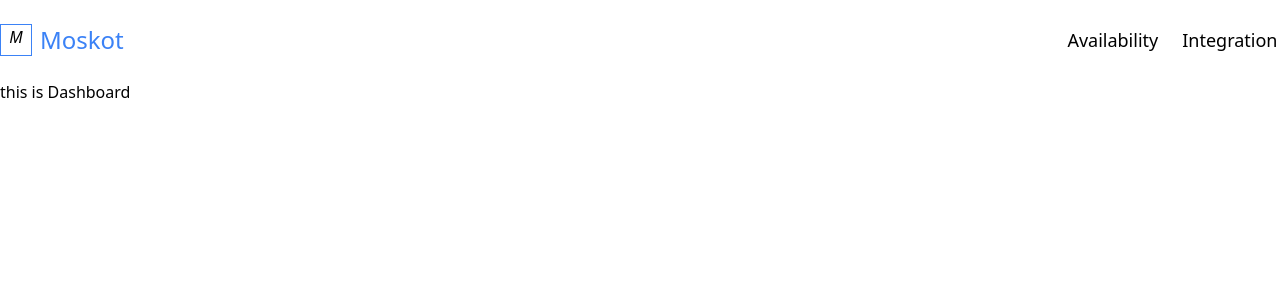
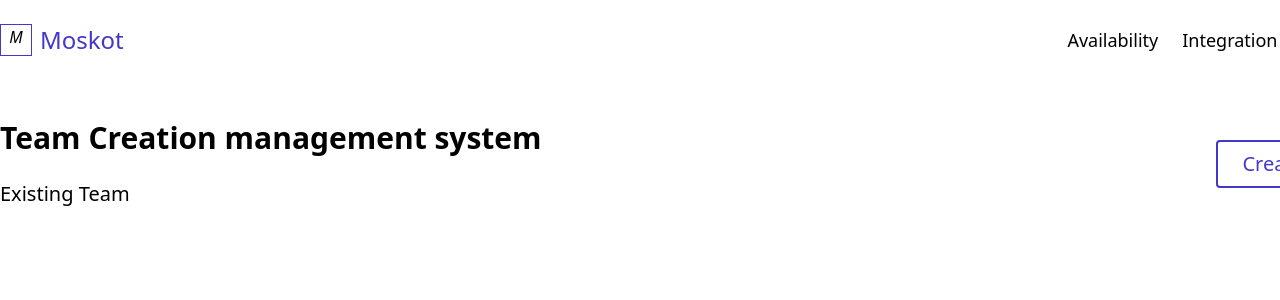
Before and after one commit to hasanrana21/moskot, a Next.js app: page /dashboard in a window 1280 px wide. Shown: the top 300 px of the page. Built offline with nearby package versions, Linux system fonts and the light colour scheme.

Commit message:
feat: button variant added

```diff
--- a/components/common/navbar/index.tsx
+++ b/components/common/navbar/index.tsx
@@ -2,12 +2,12 @@ import React from "react";
 
 const Navbar = () => {
   return (
-    <div className="section flex justify-between items-center py-6">
+    <div className="flex justify-between items-center py-6">
       <div className="flex items-center space-x-2">
-        <div className="h-8 w-8 border border-blue-500 text-center italic">
+        <div className="h-8 w-8 border border-primary-1 text-center italic">
           M
         </div>
-        <span className="font-semibod text-blue-500 text-2xl">Moskot</span>
+        <span className="font-semibod text-primary-1 text-2xl">Moskot</span>
       </div>
       <ul className="flex items-center space-x-6">
         <li className="lg:text-lg text-base font-medium cursor-pointer">
--- a/components/ui/button/index.tsx
+++ b/components/ui/button/index.tsx
@@ -3,15 +3,24 @@ import React from "react";
 import { UiButtonProps } from "./model";
 
 const UiButton = (props: UiButtonProps) => {
-  const { label, className, href, type } = props;
+  const { label, className, href, type, variant } = props;
+  const VARIANTS: any = {
+    primary:
+      "lg:text-xl text-lg bg-orange-500 rounded px-6 py-2 text-white font-medium",
+    outline:
+      "border-2 border-primary-1 lg:text-xl text-lg px-6 py-2 font-medium text-primary-1 rounded",
+  };
   return (
     <button
       type={type}
-      className={`text-xl bg-orange-500 rounded px-6 py-2 text-white font-medium ${className}`}
+      className={`${className} ${variant ? VARIANTS[variant] : ""}`}
     >
       <Link href={href ? href : ""}>{label}</Link>
     </button>
   );
 };
 
+UiButton.defaultProps = {
+  variant: "primary",
+};
 export default UiButton;
--- a/components/ui/button/model.ts
+++ b/components/ui/button/model.ts
@@ -3,4 +3,5 @@ export interface UiButtonProps {
     className?: string;
     type?: "button" | "reset" | "submit";
     href?: string;
+    variant?: string;
 }
--- a/components/ui/modal/index.tsx
+++ b/components/ui/modal/index.tsx
@@ -50,7 +50,7 @@ const UiModal = () => {
                 <div className="mt-4">
                   <button
                     type="button"
-                    className="inline-flex justify-center rounded-md border border-transparent bg-blue-100 px-4 py-2 text-sm font-medium text-blue-900 hover:bg-blue-200 focus:outline-none focus-visible:ring-2 focus-visible:ring-blue-500 focus-visible:ring-offset-2"
+                    className="inline-flex justify-center rounded-md border border-transparent bg-blue-100 px-4 py-2 text-sm font-medium text-blue-900 hover:bg-blue-200 focus:outline-none focus-visible:ring-2 focus-visible:ring-primary-1 focus-visible:ring-offset-2"
                     onClick={closeModal}
                   >
                     Got it, thanks!
--- a/layouts/main/MainLayout.tsx
+++ b/layouts/main/MainLayout.tsx
@@ -3,9 +3,9 @@ import React from "react";
 
 const MainLayout = ({ children }: any) => {
   return (
-    <main>
+    <main className="container">
       <Navbar />
-      <div>{children}</div>
+      <div className="section">{children}</div>
     </main>
   );
 };
--- a/pages/dashboard.tsx
+++ b/pages/dashboard.tsx
@@ -1,8 +1,21 @@
+import UiButton from "@/components/ui/button";
 import MainLayout from "@/layouts/main/MainLayout";
 import React from "react";
 
 const dashboard = () => {
-  return <MainLayout>this is Dashboard</MainLayout>;
+  return (
+    <MainLayout>
+      <div className="flex justify-between items-center">
+        <div>
+          <h3 className="lg:text-3xl text-xl font-semibold mb-6">
+            Team Creation management system
+          </h3>
+          <h4 className="lg:text-xl text-lg text-gray-500">Existing Team</h4>
+        </div>
+        <UiButton label="Create a team" variant="outline" />
+      </div>
+    </MainLayout>
+  );
 };
 
 export default dashboard;
--- a/styles/globals.css
+++ b/styles/globals.css
@@ -8,6 +8,9 @@ body {
   padding: 0px;
 }
 
-.section {
+.container {
   @apply w-[1400px] mx-auto;
 }
+.section {
+  @apply py-10;
+}
--- a/tailwind.config.js
+++ b/tailwind.config.js
@@ -1,18 +1,21 @@
 /** @type {import('tailwindcss').Config} */
 module.exports = {
   content: [
-    './pages/**/*.{js,ts,jsx,tsx,mdx}',
-    './components/**/*.{js,ts,jsx,tsx,mdx}',
-    './app/**/*.{js,ts,jsx,tsx,mdx}',
+    "./pages/**/*.{js,ts,jsx,tsx,mdx}",
+    "./components/**/*.{js,ts,jsx,tsx,mdx}",
+    "./app/**/*.{js,ts,jsx,tsx,mdx}",
   ],
   theme: {
+    colors: {
+      "primary-1": "#4338ca",
+    },
     extend: {
       backgroundImage: {
-        'gradient-radial': 'radial-gradient(var(--tw-gradient-stops))',
-        'gradient-conic':
-          'conic-gradient(from 180deg at 50% 50%, var(--tw-gradient-stops))',
+        "gradient-radial": "radial-gradient(var(--tw-gradient-stops))",
+        "gradient-conic":
+          "conic-gradient(from 180deg at 50% 50%, var(--tw-gradient-stops))",
       },
     },
   },
   plugins: [],
-}
+};
```
